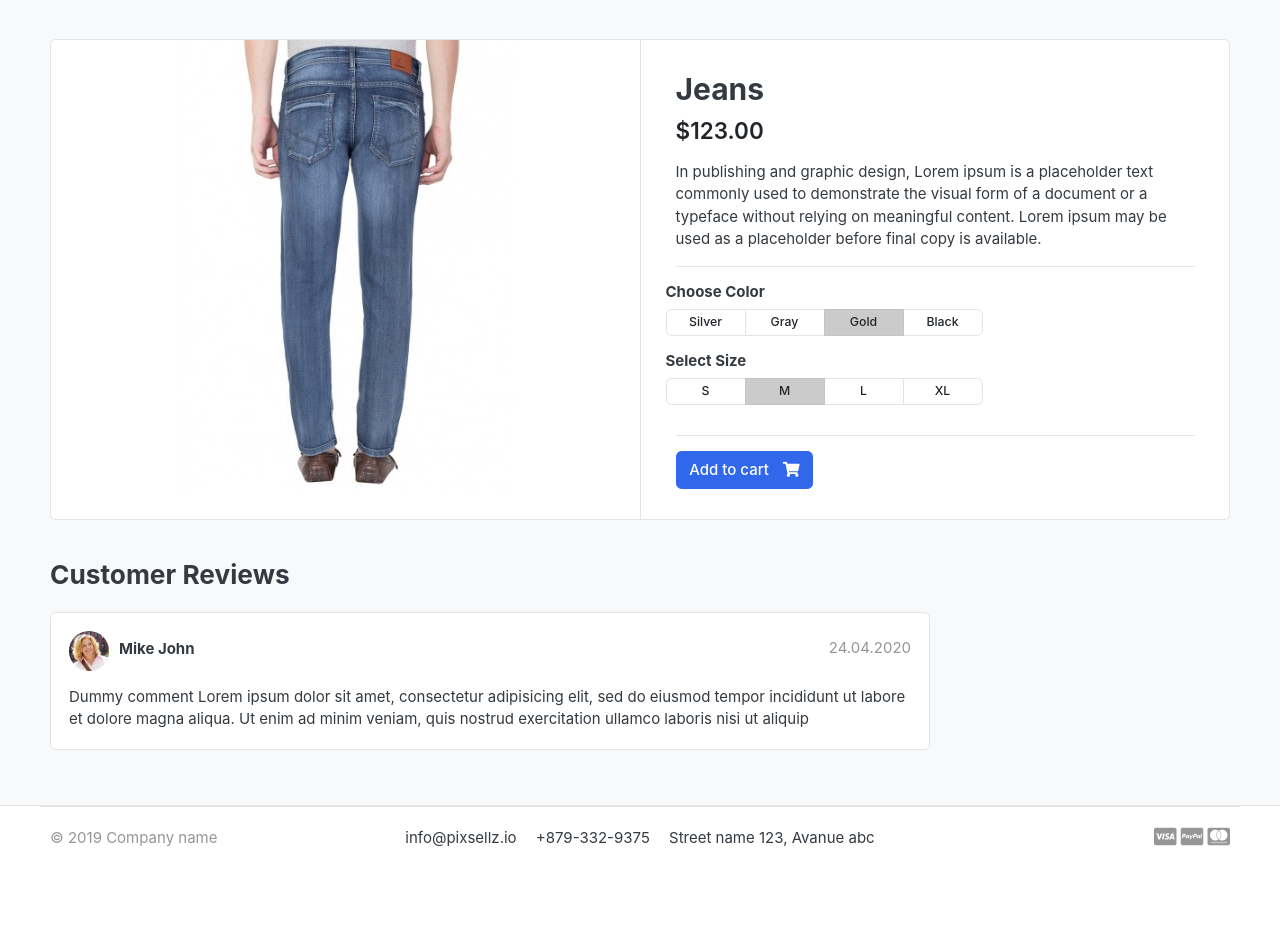
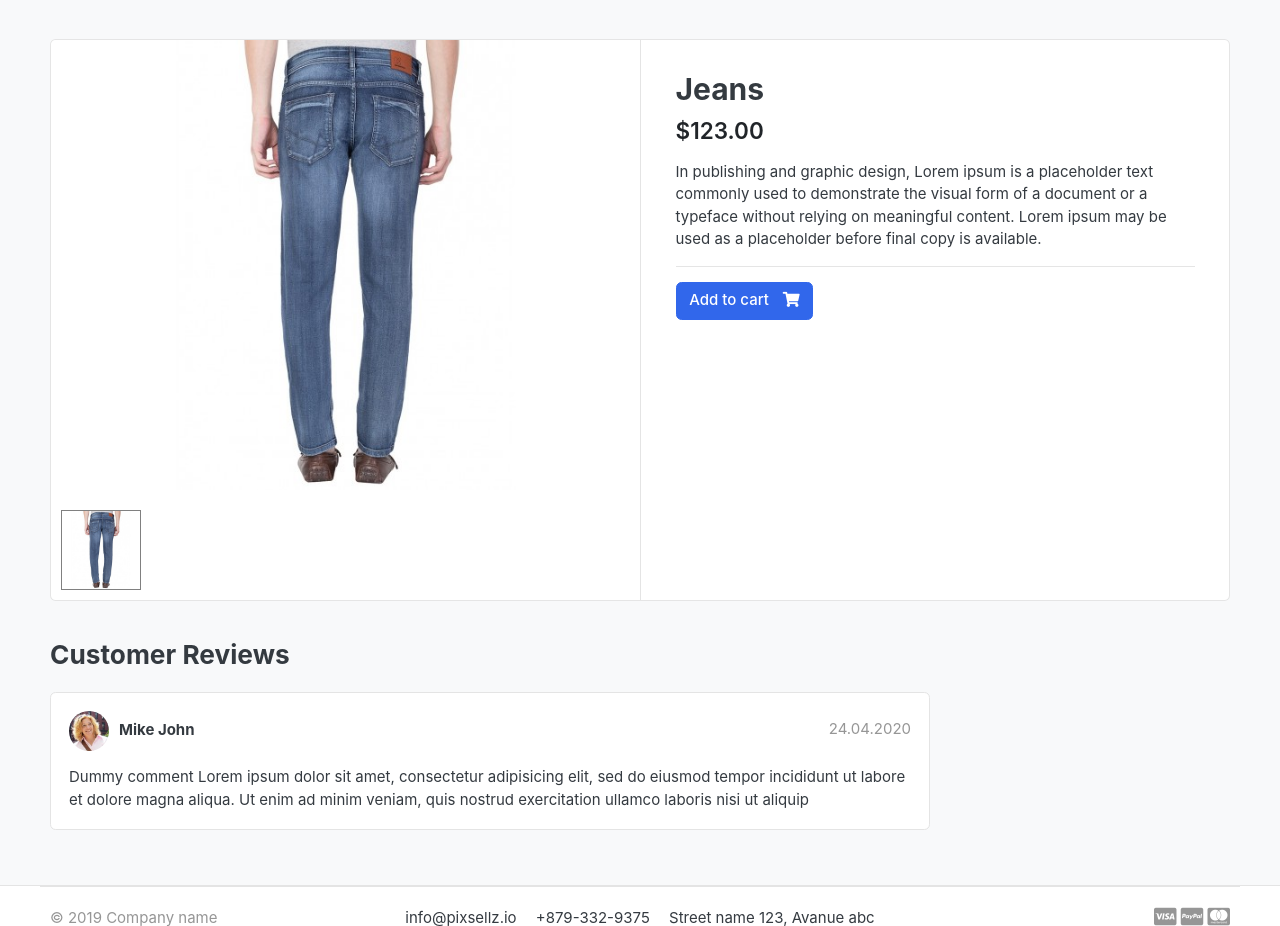
Before and after one commit to ujjwall7/DJANGO-ECOMMERCE-PROJECT, a Django app: page /store/category/jeans/jeans/ in a window 1280 px wide. Shown: the part 119-1045 px from the top of the page. Before the commit the page ends 966 px from the top, so only its background shows below. Run offline with Django 3.2, Linux system fonts and the light colour scheme; data comes from the database, SQL or seed files in the repository; both versions use the stored data as it was after the commit; some libraries are stand-ins or nearby versions; some web fonts are replaced.

Commit message:
new_update

```diff
--- a/carts/views.py
+++ b/carts/views.py
@@ -1,5 +1,5 @@
 from django.shortcuts import render, redirect, HttpResponse, get_object_or_404
-from store.models import Product
+from store.models import Product, Variation
 from .models import *
 from django.core.exceptions import ObjectDoesNotExist
 
@@ -15,6 +15,19 @@ def  _cart_id(request):
 
 
 def add_cart(request, product_id):
+    if request.method == 'POST':
+        for item in request.POST:
+            key = item
+            value = request.POST[key]
+
+            try:
+                variation = Variation.objects.get(variation_category__iexact = key, variation_value__iexact=value)
+                print(variation)
+
+            except:
+                pass
+
+
     product = Product.objects.get(id = product_id)
     try:
         cart = Cart.objects.get(cart_id = _cart_id(request))  #  get the cart using the cart_id present in the session
--- /dev/null
+++ b/static/css/custom.css
@@ -0,0 +1,61 @@
+/* Hide Radio button */
+.rate > input{
+    display: none;
+  }
+
+  .rate{
+    display: inline-block;;
+    border: 0;
+  }
+
+  .rate > label{
+    float: right;
+  }
+
+  /* Showing the stars */
+  .rate > label:before{
+    display: inline-block;
+    font-size: 1.1rem;
+    font-family: FontAwesome;
+    content: "\f005";
+    margin:0;
+    padding:0.3rem .2rem;
+    cursor: pointer;
+  }
+
+  /* Half star */
+  .rate .half:before{
+    content: "\f089";
+    position: absolute;
+    padding-right: 0;
+  }
+
+  /* Click and hover */
+  input:checked ~ label, label:hover ~ label{
+    color: #ffb503;
+  }
+
+  /* hover hightlight */
+  input:checked + label:hover, input:checked ~ label:hover,input:checked ~ label:hover ~ label,
+  label:hover ~ input:checked ~ label{
+    color: #cc9000;
+  }
+
+  .rating-star i{
+    color: #ffb503 !important;
+  }
+
+  ul.thumb{
+    margin:0 auto;
+    padding: 0;
+    float: left;
+  }
+  ul.thumb li{
+    list-style: none;
+    margin: 10px;
+  }
+  ul.thumb li img{
+    width: 80px;
+    height: 80px;
+    border: 1px solid grey;
+  }
--- a/store/models.py
+++ b/store/models.py
@@ -23,3 +23,43 @@ class Product(models.Model):
 
     def __str__(self):
         return self.product_name
+
+
+variation_category_choice = (
+    ('color', 'color'),
+    ('size', 'size'),
+)
+
+class VariationManager(models.Manager):
+    def colors(self):
+        return super(VariationManager, self).filter(variation_category='color', is_active=True)
+
+    def sizes(self):
+        return super(VariationManager, self).filter(variation_category='size', is_active=True)
+
+
+
+class Variation(models.Model):
+    product = models.ForeignKey(Product, on_delete=models.CASCADE)
+    variation_category = models.CharField(max_length=150, choices=variation_category_choice)
+    variation_value     = models.CharField(max_length=100)
+    is_active           = models.BooleanField(default=True)
+    created_date        = models.DateTimeField(auto_now=True)
+
+    objects = VariationManager()
+
+    def __str__(self):
+        return self.variation_value
+
+
+class ProductGallery(models.Model):
+    product = models.ForeignKey("Product", on_delete=models.CASCADE)
+    image = models.ImageField(upload_to='store/products', max_length=255)
+
+
+    def __str__(self):
+        return self.product.product_name
+
+    class Meta:
+        verbose_name = 'productgallery'
+        verbose_name_plural = 'product gallery'
--- a/store/views.py
+++ b/store/views.py
@@ -1,5 +1,5 @@
 from django.shortcuts import render, get_object_or_404
-from.models import Product
+from.models import Product,ProductGallery
 from category.models import Category
 from carts.models import CartItem
 from django.core.paginator import EmptyPage, PageNotAnInteger, Paginator
@@ -38,9 +38,12 @@ def product_detail(request, category_slug, product_slug):
         in_cart = CartItem.objects.filter(cart__cart_id=_cart_id(request),product = single_product).exists()
     except Exception as e:
         raise e
+
+    product_gallery = ProductGallery.objects.filter(product_id = single_product.id)
     context = {
         'single_product' : single_product,
-        'in_cart'        : in_cart
+        'in_cart'        : in_cart,
+        'product_gallery' : product_gallery,
     }
     return render(request,"store/product_detail.html",context)
 
--- a/templates/base.html
+++ b/templates/base.html
@@ -24,6 +24,7 @@
 <!-- custom style -->
 <link href="{% static 'css/ui.css' %}" rel="stylesheet" type="text/css"/>
 <link href="{% static 'css/responsive.css' %}" rel="stylesheet" media="only screen and (max-width: 1200px)" />
+<link rel="stylesheet" href="{% static 'css/custom.css' %}">
 
 <!-- custom javascript -->
 <script src="{% static 'js/script.js' %}" type="text/javascript"></script>
--- a/templates/includes/footer.html
+++ b/templates/includes/footer.html
@@ -20,3 +20,17 @@
 	</div><!-- //container -->
 </footer>
 <!-- ========================= FOOTER END // ========================= -->
+
+
+<script src="https://ajax.googleapis.com/ajax/libs/jquery/3.5.1/jquery.min.js"></script>
+<script>
+	$(document).ready(function(){
+		$('.thumb a').click(function(e){
+			e.preventDefault();
+			$('.mainImage img').attr('src', $(this).attr("href"));
+		})
+	})
+</script>
+
+</body>
+</html>
--- a/templates/store/product_detail.html
+++ b/templates/store/product_detail.html
@@ -13,13 +13,24 @@
         <div class="row no-gutters">
             <aside class="col-md-6">
     <article class="gallery-wrap">
-        <div class="img-big-wrap">
-           <a href="#"><img src="{{single_product.images.url}}"></a>
+        <div class="img-big-wrap mainImage">
+            <center><img src="{{ single_product.images.url }}"></center>
         </div> <!-- img-big-wrap.// -->
 
     </article> <!-- gallery-wrap .end// -->
+    <ul class="thumb">
+        <li>
+            <a href="{{ single_product.images.url }}" target="mainImage"><img src="{{ single_product.images.url }}" alt="Product Image"></a>
+            {% for i in product_gallery %}
+            <a href="{{i.image.url}}" target="mainImage"><img src="{{i.image.url}}" alt="Product Image"></a>
+            {% endfor %}
+        </li>
+    </ul>
             </aside>
             <main class="col-md-6 border-left">
+
+    <form action="{% url 'add_cart' single_product.id %}" method="post">
+        {% csrf_token %}
         <article class="content-body">
 
         <h2 class="title">{{single_product.product_name}}</h2>
@@ -33,44 +44,39 @@
 
         <hr>
             <div class="row">
-            <div class="item-option-select">
+
+
+              {% if single_product.variation_set.colors %}
+                <div class="item-option-select" >
                     <h6>Choose Color</h6>
-                <div class="btn-group btn-group-sm btn-group-toggle" data-toggle="buttons">
-                  <label class="btn btn-light">
-                    <input type="radio" name="radio_color"> Silver
-                  </label>
-                  <label class="btn btn-light">
-                    <input type="radio" name="radio_color" > Gray
-                  </label>
-                  <label class="btn btn-light active">
-                    <input type="radio" name="radio_color checked"> Gold
-                  </label>
-                  <label class="btn btn-light">
-                    <input type="radio" name="radio_color"> Black
-                  </label>
+                    <select name="colour"  class="form-control">
+                      <option value="" disabled selected>select</option>
+                      {% for i in single_product.variation_set.colors %}
+                      <option value="{{i.variation_value | lower}}" >{{i.variation_value | capfirst}}</option>
+                      {% endfor %}
+
+                    </select>
                 </div>
-            </div>
+               {% endif %}
             </div> <!-- row.// -->
+
+
+
+            {% if single_product.variation_set.sizes %}
             <div class="row">
                 <div class="item-option-select">
                     <h6>Select Size</h6>
-                <div class="btn-group btn-group-sm btn-group-toggle" data-toggle="buttons">
-                  <label class="btn btn-light">
-                    <input type="radio" name="radio_color"> S
-                  </label>
-                  <label class="btn btn-light active">
-                    <input type="radio" name="radio_color" checked> M
-                  </label>
-                  <label class="btn btn-light">
-                    <input type="radio" name="radio_color"> L
-                  </label>
-                  <label class="btn btn-light">
-                    <input type="radio" name="radio_color"> XL
-                  </label>
-                </div>
+                    <select name="size" class="form-control">
+                      <option value="" disabled selected>select</option>
+                      {% for i in single_product.variation_set.sizes %}
+                      <option value="{{i.variation_value | lower}}" >{{i.variation_value | capfirst}}</option>
+                      {% endfor %}
+                    </select>
                 </div>
                </div> <!-- row.// -->
-        <hr>
+               {% endif %}
+
+            <!-- <hr> -->
 
                 {% if single_product.stock <= 0 %}
 
@@ -87,7 +93,7 @@
 
                     {% else %}
 
-              <a href="{% url 'add_cart' single_product.id %}" class="btn  btn-primary"> <span class="text">Add to cart</span> <i class="fas fa-shopping-cart"></i>  </a>
+                  <button type="submit" class="btn  btn-primary"> <span class="text">Add to cart</span> <i class="fas fa-shopping-cart"></i>  </button>
 
                 {% endif %}
               {% endif %}
@@ -95,6 +101,7 @@
 
 
         </article> <!-- product-info-aside .// -->
+    </form>
             </main> <!-- col.// -->
         </div> <!-- row.// -->
     </div> <!-- card.// -->
```
Also changed, not shown: store/admin.py (+13 -1 lines), db.sqlite3, media/store/products/2Q_2.jpg (added), media/store/products/2Q_3.jpg (added), media/store/products/9k_3.jpg (added), store/migrations/0002_variation.py (added), store/migrations/0003_productgallery.py (added). Lines whose indentation alone changed are shown as unchanged.
